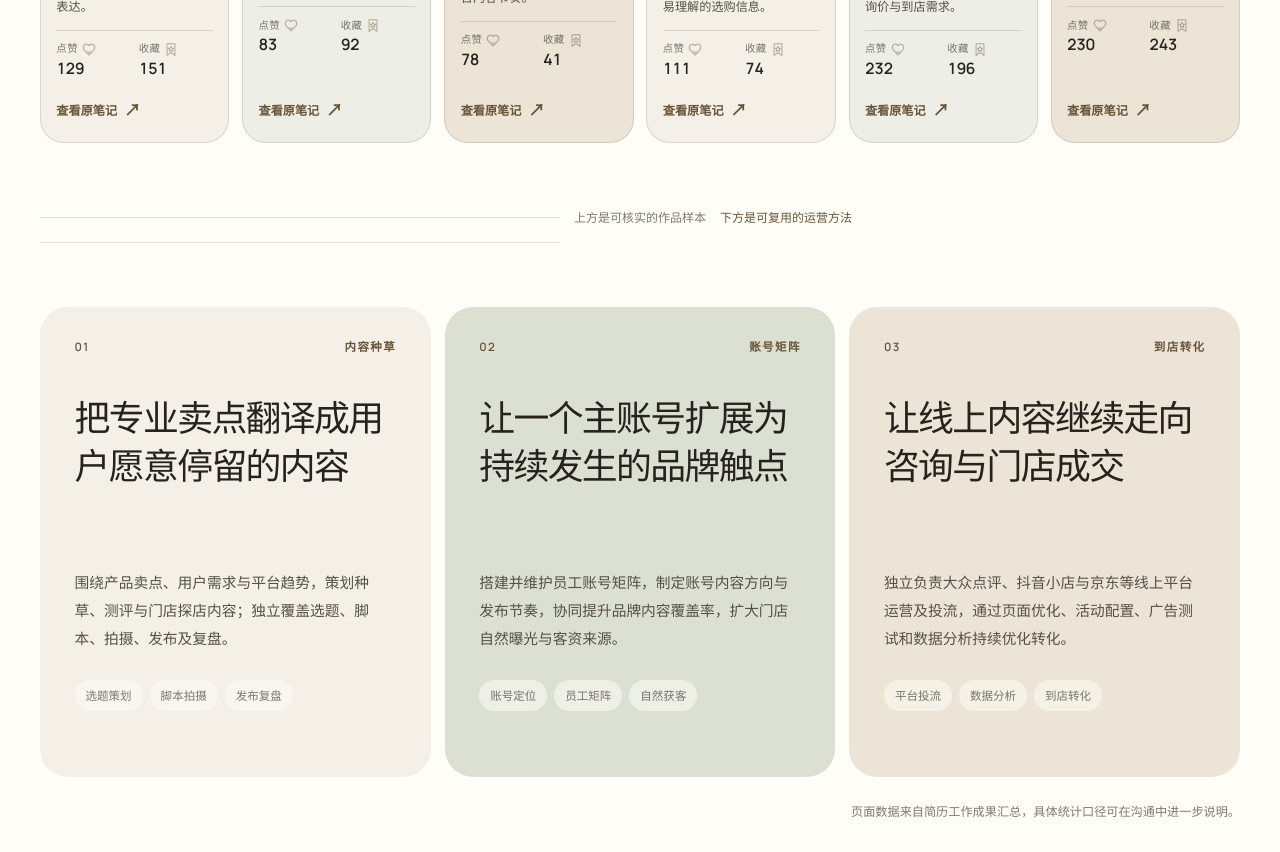
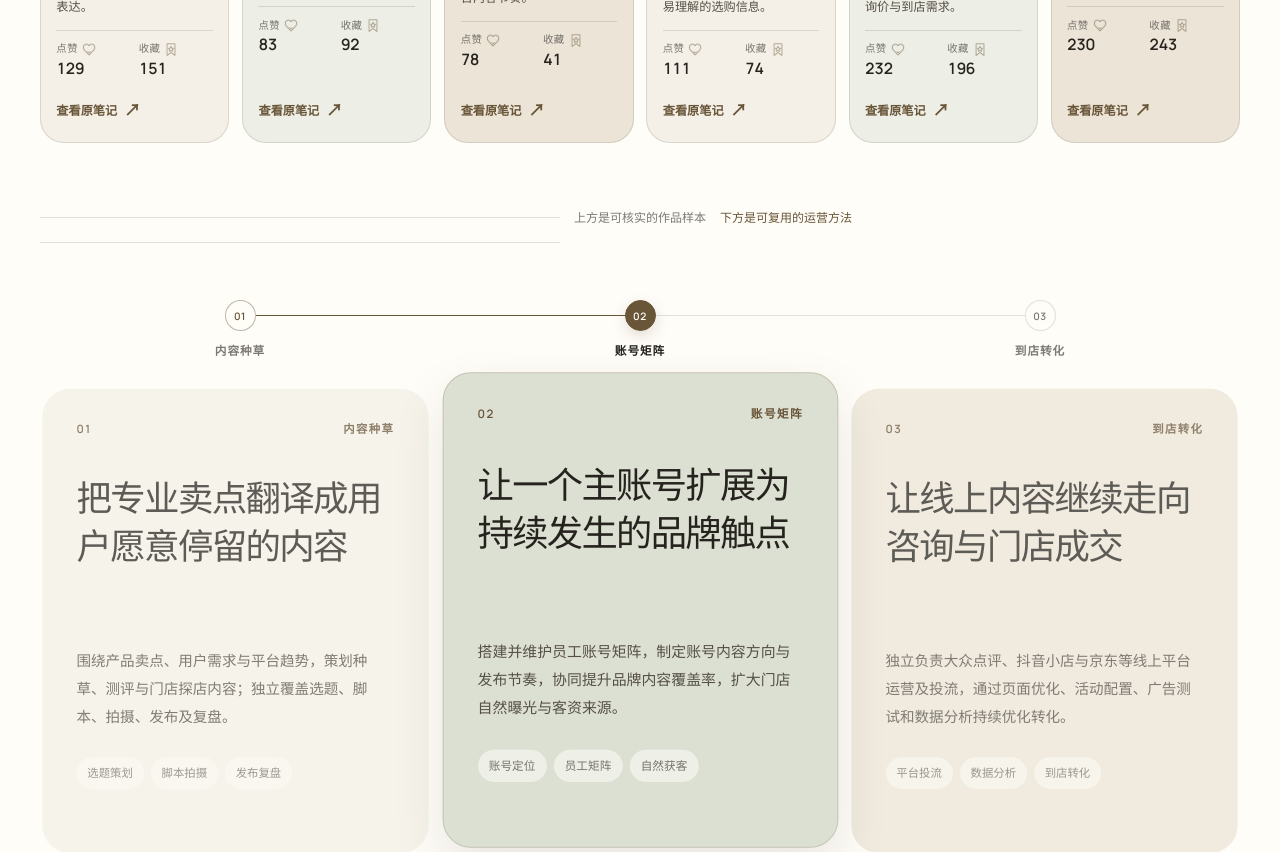
Before and after one commit to 2496739820-netizen/-, a Next.js app: page / in a window 1280 px wide. Shown: the part 1665-2517 px from the top of the page. Built offline with nearby package versions, Linux system fonts and the light colour scheme.

Commit message:
Add progressive method card focus

```diff
--- a/app/globals.css
+++ b/app/globals.css
@@ -298,11 +298,49 @@ button:focus-visible { outline: 2px solid var(--gold); outline-offset: 5px; }
 .section-title-block h2 { margin: 0; font-family: "Noto Serif SC", serif; font-size: clamp(2.6rem, 3.6vw, 3.75rem); font-weight: var(--display-weight); line-height: 1.08; letter-spacing: 0.06em; }
 .section-summary { margin: 0; color: var(--ink-soft); font-size: 0.98rem; line-height: 1.9; }
 
-.case-list { display: grid; grid-template-columns: repeat(3, minmax(0, 1fr)); gap: 14px; margin-top: clamp(48px, 5vw, 72px); }
+.case-progress {
+  position: relative;
+  display: grid;
+  grid-template-columns: repeat(3, minmax(0, 1fr));
+  margin: clamp(46px, 4.5vw, 66px) 0 22px;
+  padding: 0;
+  list-style: none;
+}
+.case-progress::before,
+.case-progress::after {
+  position: absolute;
+  top: 15px;
+  left: 16.667%;
+  height: 1px;
+  content: "";
+}
+.case-progress::before { right: 16.667%; background: var(--line); }
+.case-progress::after { background: var(--gold-deep); transition: right 0.38s cubic-bezier(0.22, 1, 0.36, 1); }
+.case-progress[data-active-step="0"]::after { right: 83.333%; }
+.case-progress[data-active-step="1"]::after { right: 50%; }
+.case-progress[data-active-step="2"]::after { right: 16.667%; }
+.case-progress li { position: relative; z-index: 1; display: grid; justify-items: center; gap: 9px; color: var(--muted); }
+.case-progress li > span {
+  display: grid;
+  width: 31px;
+  height: 31px;
+  place-items: center;
+  border: 1px solid var(--line);
+  border-radius: 50%;
+  background: var(--surface);
+  font: 600 0.64rem/1 "Manrope", sans-serif;
+  letter-spacing: 0.06em;
+  transition: border-color 0.28s ease, background-color 0.28s ease, color 0.28s ease, box-shadow 0.28s ease;
+}
+.case-progress li > p { margin: 0; font-size: 0.73rem; font-weight: 600; letter-spacing: 0.08em; transition: color 0.28s ease; }
+.case-progress li.is-reached > span { border-color: rgba(105, 85, 56, 0.42); color: var(--gold-deep); }
+.case-progress li.is-active { color: var(--ink); }
+.case-progress li.is-active > span { border-color: var(--gold-deep); background: var(--gold-deep); box-shadow: 0 5px 14px rgba(105, 85, 56, 0.18); color: var(--surface); }
+
+.case-list { display: grid; grid-template-columns: repeat(3, minmax(0, 1fr)); gap: 14px; margin-top: 0; }
 .case-card { display: flex; min-height: 470px; flex-direction: column; border-radius: var(--radius); background: var(--paper); padding: clamp(25px, 2.7vw, 40px); transition: transform 0.28s ease, box-shadow 0.28s ease; }
 .case-card:nth-child(2) { background: var(--sage); }
 .case-card:nth-child(3) { background: var(--paper-deep); }
-.case-card:hover { transform: translateY(-5px); box-shadow: 0 18px 44px rgba(59, 50, 37, 0.09); }
 .case-card-top { display: flex; align-items: center; justify-content: space-between; color: var(--gold-deep); font: 600 0.72rem/1 "Manrope", "Noto Sans SC", sans-serif; letter-spacing: 0.12em; text-transform: uppercase; }
 .case-card-top p { margin: 0; }
 .case-card h3 { max-width: 11em; min-height: 4.05em; margin: clamp(42px, 3vw, 54px) 0 28px; font-family: "Noto Serif SC", serif; font-size: clamp(2rem, 2.8vw, 3.1rem); font-weight: 500; line-height: 1.35; letter-spacing: -0.045em; }
@@ -527,6 +565,24 @@ button:focus-visible { outline: 2px solid var(--gold); outline-offset: 5px; }
 
 [data-reveal] { opacity: 0; transform: translateY(24px); transition: opacity 0.7s ease var(--delay, 0s), transform 0.7s cubic-bezier(0.22, 1, 0.36, 1) var(--delay, 0s); }
 [data-reveal].is-visible { opacity: 1; transform: translateY(0); }
+.case-list .case-card {
+  outline: 1px solid transparent;
+  outline-offset: -1px;
+  transition:
+    opacity 0.34s ease,
+    transform 0.34s cubic-bezier(0.22, 1, 0.36, 1),
+    box-shadow 0.34s ease,
+    outline-color 0.34s ease;
+}
+.case-list .case-card:not(.is-active) { opacity: 0.74; transform: translateY(4px) scale(0.988); box-shadow: none; }
+.case-list .case-card.is-active {
+  z-index: 1;
+  opacity: 1;
+  outline-color: rgba(105, 85, 56, 0.2);
+  transform: translateY(-7px) scale(1.012);
+  box-shadow: 0 22px 52px rgba(59, 50, 37, 0.11);
+}
+.case-card:focus-visible { outline: 2px solid var(--gold-deep); outline-offset: 4px; }
 .intro { opacity: 0; transform: translateY(16px); }
 .site-root[data-ready="true"] .intro { animation: intro-in 0.8s cubic-bezier(0.22, 1, 0.36, 1) var(--delay, 0s) forwards; }
 @keyframes intro-in { to { opacity: 1; transform: translateY(0); } }
@@ -891,6 +947,7 @@ button:focus-visible { outline: 2px solid var(--gold); outline-offset: 5px; }
   .hupai-work-grid { grid-template-columns: repeat(2, minmax(0, 1fr)); }
   .personal-work-grid { grid-template-columns: repeat(2, minmax(0, 1fr)); }
   .case-list { grid-template-columns: 1fr; }
+  .case-progress { margin-top: 42px; }
   .case-card { min-height: 390px; }
   .case-card h3 { min-height: 0; margin-top: 28px; }
   .method-layout { grid-template-columns: 1fr; gap: 58px; }
@@ -1017,7 +1074,10 @@ button:focus-visible { outline: 2px solid var(--gold); outline-offset: 5px; }
   .personal-work-content h4 { font-size: clamp(1.55rem, 7vw, 1.95rem); }
   .hupai-case-bridge { grid-template-columns: 1fr; gap: 5px; margin-top: 42px; margin-bottom: 32px; }
   .hupai-case-bridge::after { display: none; }
-  .case-list { gap: 12px; margin-top: 42px; }
+  .case-progress { margin: 36px 0 18px; }
+  .case-progress li { gap: 7px; }
+  .case-progress li > p { font-size: 0.66rem; letter-spacing: 0.04em; }
+  .case-list { gap: 12px; margin-top: 0; }
   .case-card { min-height: 0; border-radius: 22px; padding: 22px 20px 20px; }
   .case-card h3 { max-width: none; margin: 20px 0 13px; font-size: clamp(1.6rem, 7vw, 1.85rem); line-height: 1.3; }
   .case-copy { font-size: 0.88rem; line-height: 1.8; }
@@ -1099,8 +1159,13 @@ button:focus-visible { outline: 2px solid var(--gold); outline-offset: 5px; }
   .personal-work-card:hover,
   .personal-work-card:focus-within,
   .personal-work-card:active,
+  .case-list .case-card,
   .process-list li:hover,
   .process-list li:active { transform: none !important; }
+  .case-list .case-card:not(.is-active) { opacity: 0.82; }
+  .case-progress::after,
+  .case-progress li > span,
+  .case-progress li > p { transition: none !important; }
   .hupai-work-content > a::after,
   .personal-work-content > a::after { transform: none !important; }
 }
--- a/app/page.tsx
+++ b/app/page.tsx
@@ -90,7 +90,11 @@ export default function Home() {
   const headerRef = useRef<HTMLElement>(null);
   const contactTriggerRef = useRef<HTMLButtonElement>(null);
   const [contactOpen, setContactOpen] = useState(false);
+  const [scrollCaseStep, setScrollCaseStep] = useState(0);
+  const [hoveredCaseStep, setHoveredCaseStep] = useState<number | null>(null);
+  const [keyboardCaseStep, setKeyboardCaseStep] = useState<number | null>(null);
   const closeContact = useCallback(() => setContactOpen(false), []);
+  const activeCaseStep = keyboardCaseStep ?? hoveredCaseStep ?? scrollCaseStep;
 
   useEffect(() => {
     const root = rootRef.current;
@@ -122,6 +126,8 @@ export default function Home() {
         (section): section is { id: string; element: HTMLElement } =>
           section.element !== null,
       );
+    const caseList = root.querySelector<HTMLElement>(".case-list");
+    const caseCards = Array.from(root.querySelectorAll<HTMLElement>(".case-card"));
 
     let frame = 0;
     const renderScroll = () => {
@@ -141,9 +147,36 @@ export default function Home() {
         if (active) link.setAttribute("aria-current", "location");
         else link.removeAttribute("aria-current");
       });
+
+      if (caseList && caseCards.length) {
+        const listRect = caseList.getBoundingClientRect();
+        let nextStep = 0;
+
+        if (window.matchMedia("(max-width: 900px)").matches) {
+          const readingY = window.innerHeight * 0.46;
+          nextStep = caseCards.reduce((closestIndex, card, index) => {
+            const cardRect = card.getBoundingClientRect();
+            const cardCenter = cardRect.top + cardRect.height / 2;
+            const closestRect = caseCards[closestIndex].getBoundingClientRect();
+            const closestCenter = closestRect.top + closestRect.height / 2;
+            return Math.abs(cardCenter - readingY) < Math.abs(closestCenter - readingY)
+              ? index
+              : closestIndex;
+          }, 0);
+        } else {
+          const entryLine = window.innerHeight * 0.8;
+          const exitLine = window.innerHeight * 0.2;
+          const travel = Math.max(1, listRect.height + entryLine - exitLine);
+          const progress = Math.min(1, Math.max(0, (entryLine - listRect.top) / travel));
+          nextStep = Math.min(caseCards.length - 1, Math.round(progress * (caseCards.length - 1)));
+        }
+
+        setScrollCaseStep((currentStep) => currentStep === nextStep ? currentStep : nextStep);
+      }
     };
 
     const onScroll = () => {
+      setHoveredCaseStep(null);
       if (!frame) frame = window.requestAnimationFrame(renderScroll);
     };
 
@@ -229,9 +262,38 @@ export default function Home() {
               <p>下方是可复用的运营方法</p>
             </div>
 
-            <div className="case-list">
+            <ol
+              className="case-progress"
+              data-active-step={activeCaseStep}
+              aria-label="虎派运营方法步骤"
+            >
               {caseStories.map((story, index) => (
-                <article className="case-card" data-reveal key={story.number} style={{ "--delay": `${index * 0.07}s` } as React.CSSProperties}>
+                <li
+                  className={index === activeCaseStep ? "is-active" : index < activeCaseStep ? "is-reached" : undefined}
+                  aria-current={index === activeCaseStep ? "step" : undefined}
+                  key={story.number}
+                >
+                  <span>{story.number}</span>
+                  <p>{story.kicker}</p>
+                </li>
+              ))}
+            </ol>
+
+            <div className="case-list" data-active-step={activeCaseStep}>
+              {caseStories.map((story, index) => (
+                <article
+                  className={`case-card${index === activeCaseStep ? " is-active" : ""}`}
+                  aria-current={index === activeCaseStep ? "step" : undefined}
+                  key={story.number}
+                  onPointerEnter={(event) => {
+                    if (event.pointerType === "mouse") setHoveredCaseStep(index);
+                  }}
+                  onPointerLeave={() => setHoveredCaseStep(null)}
+                  onFocus={() => setKeyboardCaseStep(index)}
+                  onBlur={() => setKeyboardCaseStep(null)}
+                  style={{ "--delay": `${index * 0.1}s` } as React.CSSProperties}
+                  tabIndex={0}
+                >
                   <div className="case-card-top"><span>{story.number}</span><p>{story.kicker}</p></div>
                   <h3>{story.title}</h3>
                   <p className="case-copy">{story.copy}</p>
```
Also changed, not shown: 1 other file (tests, documents, lock files or other folders).
